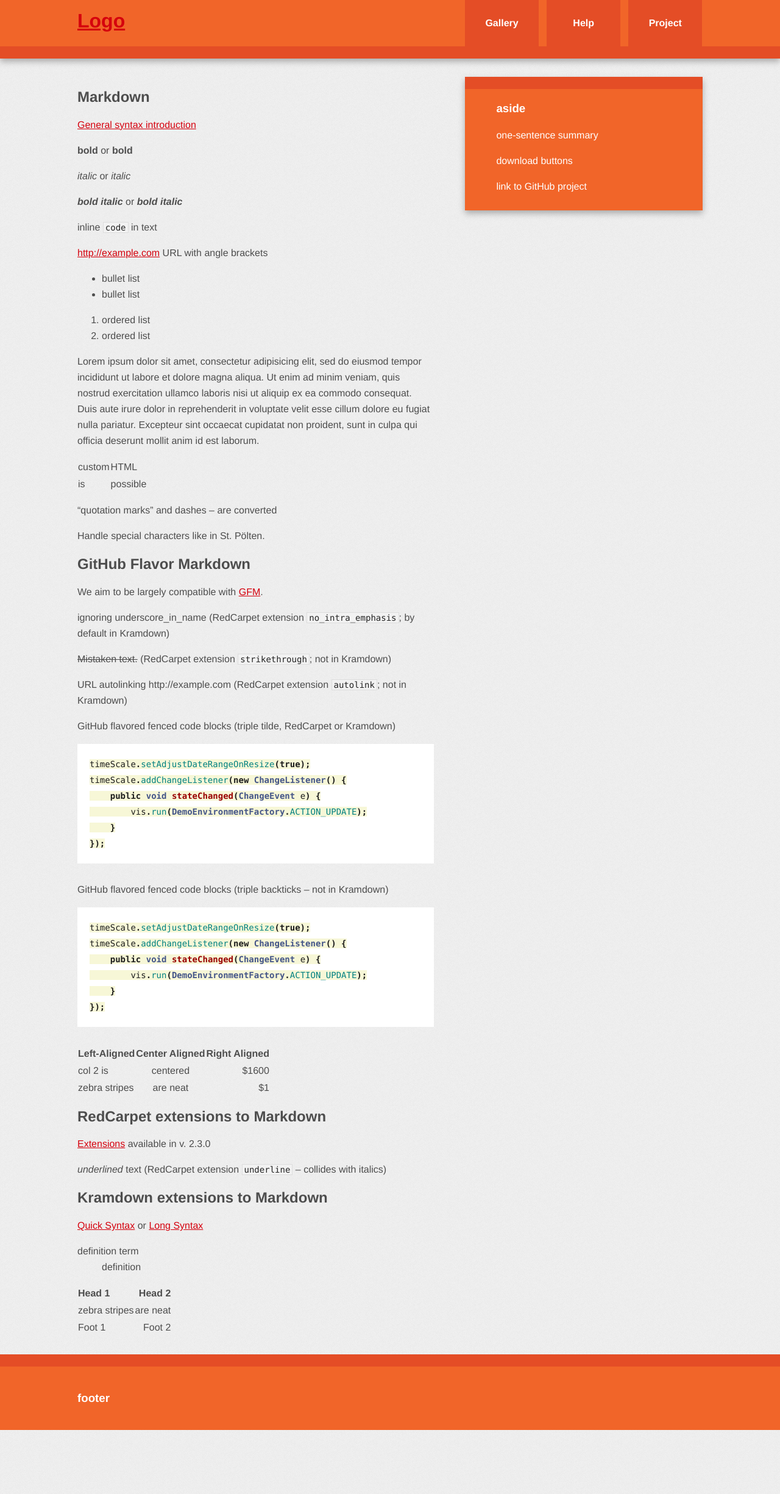
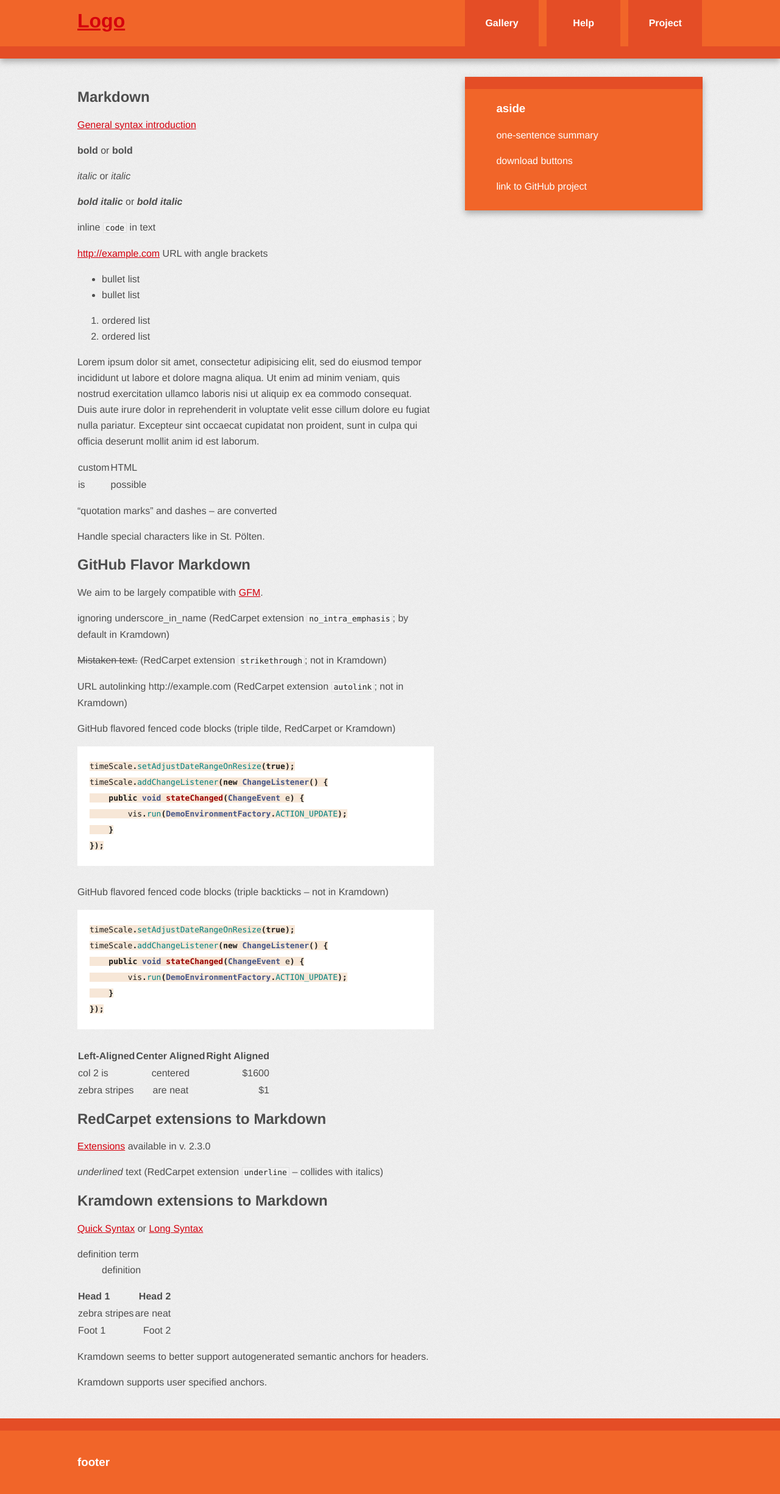
Before and after one commit to ieg-vienna/TimeBench, a Jekyll site: the page built from markdown-playground.md, in a window 1280 px wide. Shown: the whole page at 61% size. Built offline with Jekyll 4.4.1, drawn with Linux system fonts in a browser that asks for light colours; Markdown is read by kramdown in place of the engine named in the settings; before the commit the page ends 2345 px from its top, so only the background shows below that.

```diff
--- a/_config.yml
+++ b/_config.yml
@@ -7,7 +7,7 @@ markdown: redcarpet
 #   input: GFM
 
 redcarpet:
-  extensions: [smart, autolink, strikethrough, no_intra_emphasis, tables]
+  extensions: [smart, autolink, strikethrough, no_intra_emphasis, tables, with_toc_data]
 
 encoding: utf-8
 
--- a/markdown-playground.md
+++ b/markdown-playground.md
@@ -103,3 +103,7 @@ definition term
 | zebra stripes | are neat
 |=====
 | Foot 1 | Foot 2
+
+Kramdown seems to better support autogenerated semantic anchors for headers.
+
+Kramdown supports user specified anchors.
--- a/stylesheets/main.css
+++ b/stylesheets/main.css
@@ -170,7 +170,7 @@ code, pre {
   font-family: Monaco, "Bitstream Vera Sans Mono", "Lucida Console", Terminal;
   color: #222;
   margin-bottom: 30px;
-  font-size: 14px;
+  font-size: 13px;
 }
 
 code {
@@ -181,14 +181,14 @@ code {
 
 pre {
   padding: 20px;
-  background: #f7f7d7;
+  background: #f7e7d7;
   color: #1d1d1d;
   text-shadow: none;
   overflow: auto;
 }
 pre code {
   color: #1d1d1d;
-  background-color: #f7f7d7;
+  background-color: #f7e7d7;
   border: none;
   padding: 0;
 }
```
Also changed, not shown: contribute-documentation.md (added, +7 -0 lines), start.md (added, +35 -0 lines).
